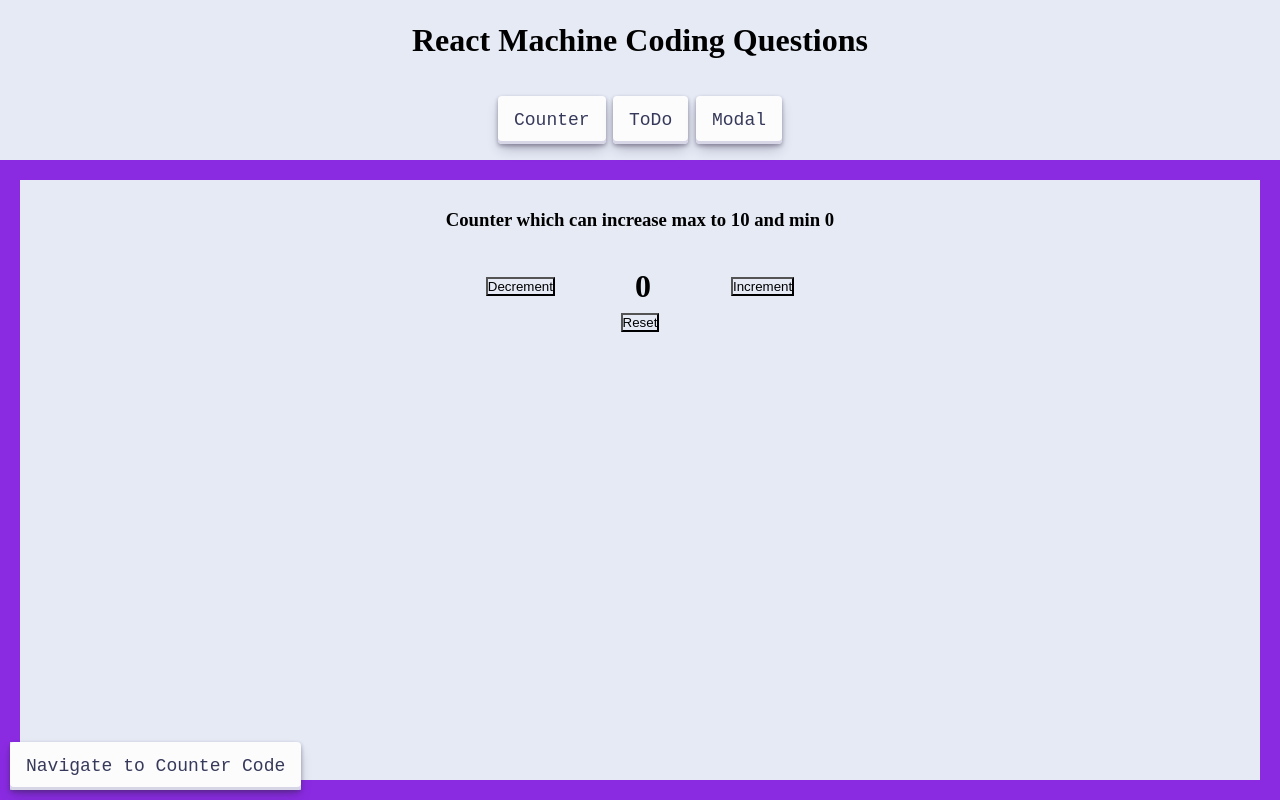
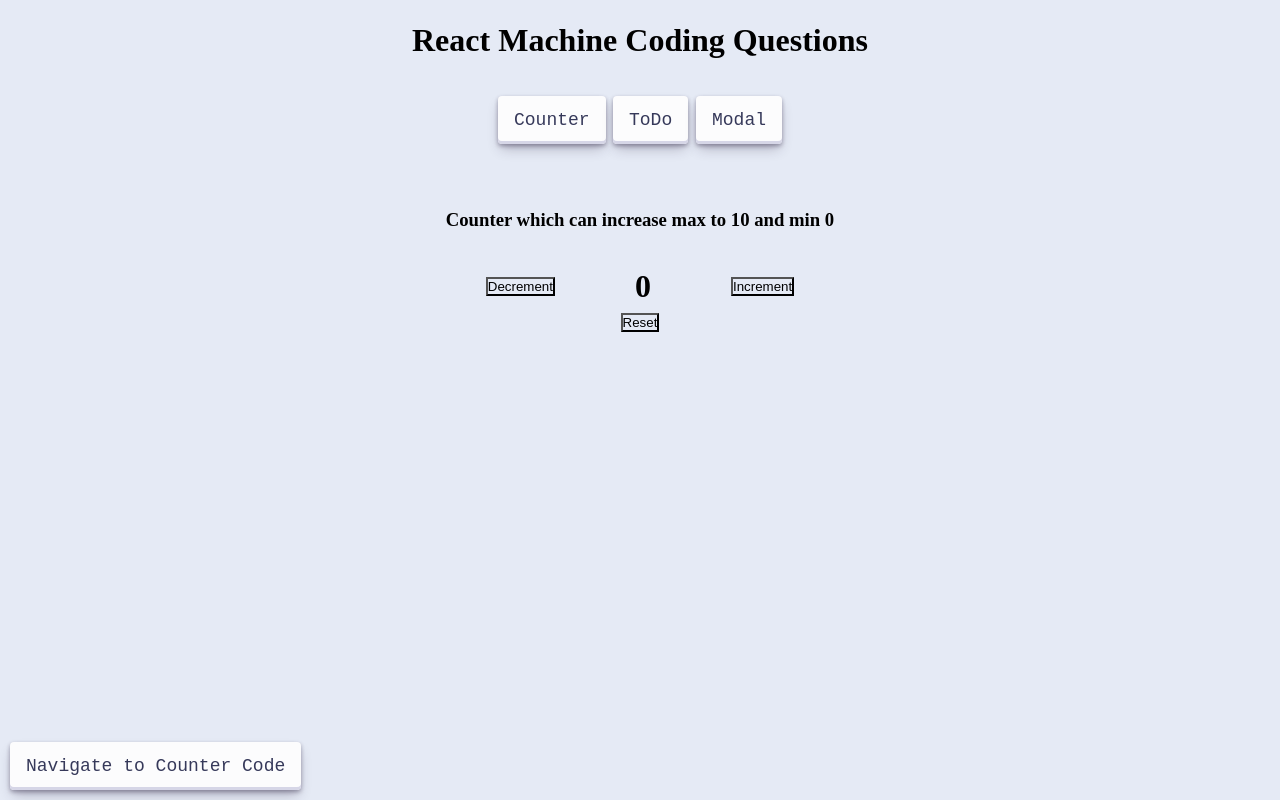
Before and after one commit to Shubham6865/react-machine-coding-practice, a React (Create React App) app: page / in a window 1280 px wide. Built offline with nearby package versions, Linux system fonts and the light colour scheme.

Commit message:
modal added

```diff
--- a/src/App.css
+++ b/src/App.css
@@ -27,7 +27,7 @@
 }
 
 .componentContainer {
-  background: blueviolet;
+  /* background: blueviolet; */
   padding: 20px;
   justify-items: center;
   height: 80vh;
```
